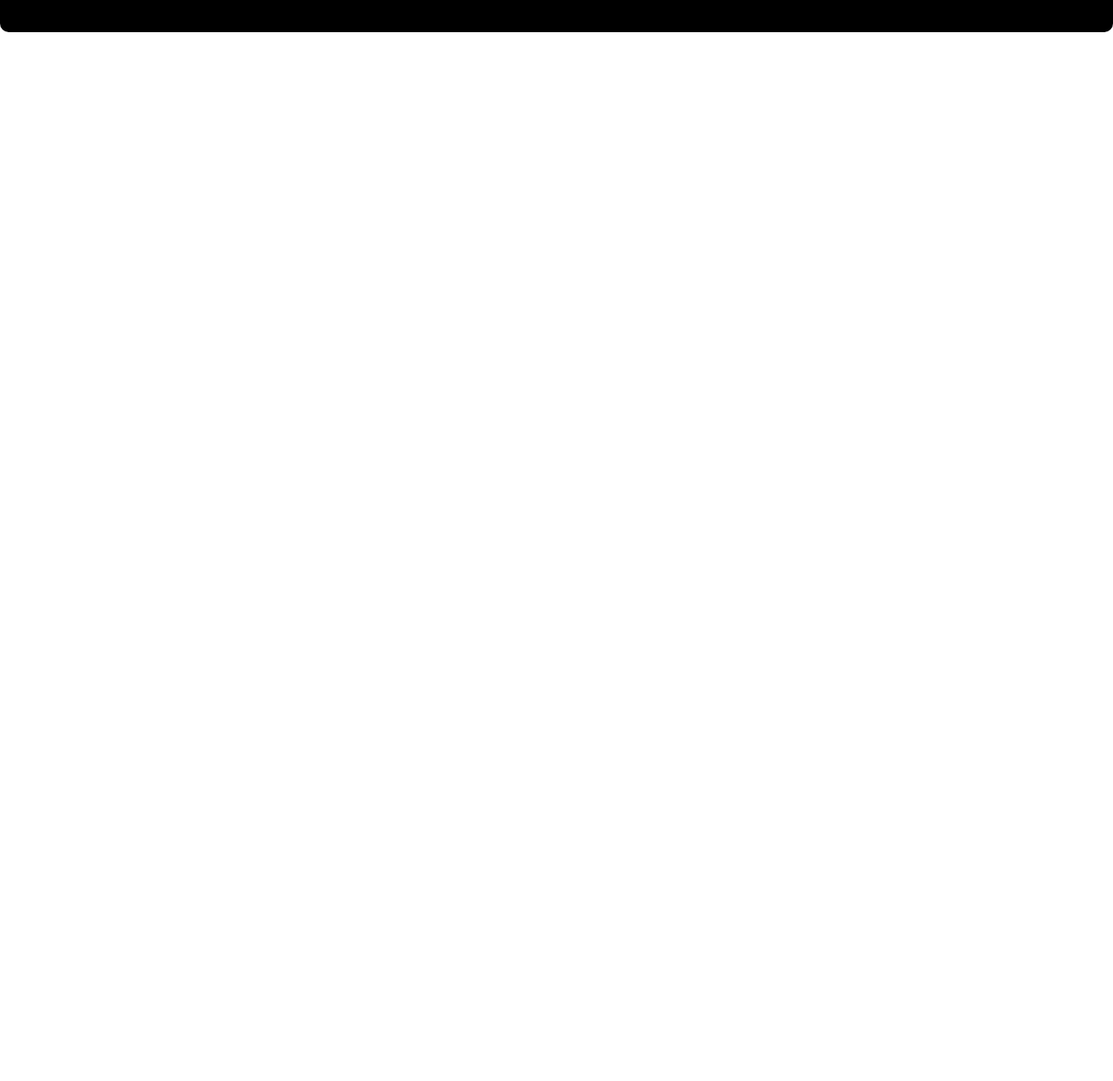
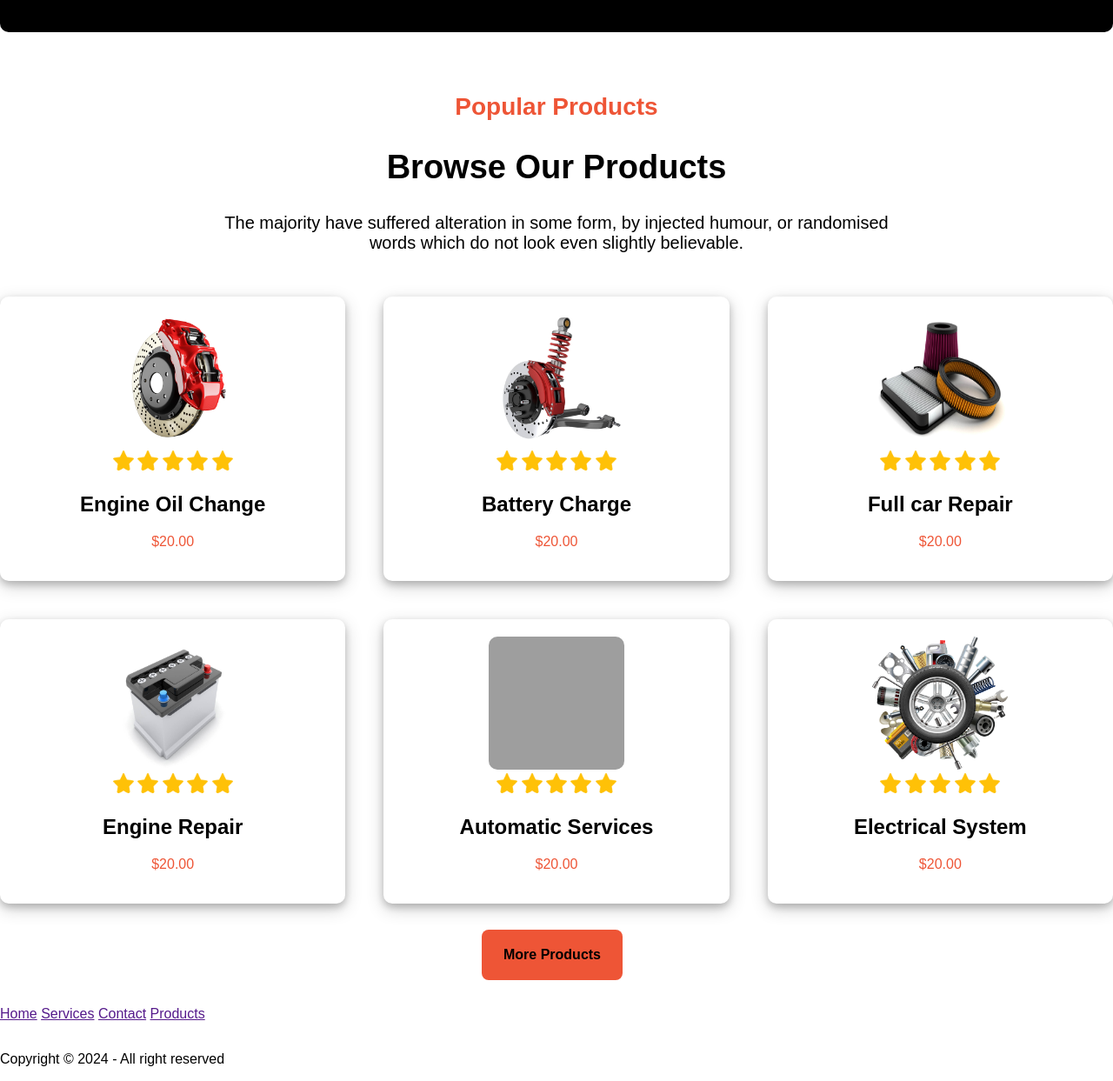
Before and after one commit to whorobin/car-doctor-html-css-js, a plain HTML site: page index.html in a window 1280 px wide. Shown: the part 1878-3121 px from the top of the page at 87% size. Before the commit the page ends 1945 px from the top, so only its background shows below. Drawn offline with Linux system fonts and the light colour scheme; grey boxes are pictures that could not be loaded.

Commit message:
added product section with 6 card and star

```diff
--- a/css/style.css
+++ b/css/style.css
@@ -215,6 +215,27 @@ nav li a {
     border-radius: 10px;
 }
 
+
+/* product section  */
+.product-card {
+    display: grid;
+    grid-template-columns: repeat(3, 1fr);
+    gap: 44px;
+    margin-top: 50px;
+}
+
+.product-card img {
+    width: 156px;
+    height: 153px;
+    border-radius: 10px;
+}
+
+.star-icon img {
+    width: 24px;
+    height: 24px;
+}
+
+
 /* responsive media queries  */
 @media screen and (max-width: 576px) {
     .banner-container {
@@ -239,27 +260,44 @@ nav li a {
         padding: 10x;
     }
 
-
+    /* .service section  */
     .service-card {
         grid-template-columns: 1fr;
         padding: 20px;
     }
 
+    /* content  section  */
     .contact-container {
         grid-template-columns: 1fr;
         padding: 20px;
     }
+
+    /* product section  */
+    .product-card {
+        grid-template-columns: 1fr;
+        padding: 20px;
+    }
+
 }
 
 
 @media screen and (min-width:576px) and (max-width:960px) {
+
+    /* .service section  */
     .service-card {
         grid-template-columns: repeat(2, 1fr);
         padding: 20px;
     }
 
+    /* content  section  */
     .contact-container {
         grid-template-columns: 1fr;
         padding: 20px;
     }
+
+    /* product section  */
+    .product-card {
+        grid-template-columns: repeat(2, 1fr);
+        padding: 20px;
+    }
 }
--- a/index.html
+++ b/index.html
@@ -122,10 +122,113 @@
                 </div>
             </div>
         </section>
+        <!-- Products section  -->
+        <section class="service-container">
+            <div>
+                <h3 class="section-title">Popular Products</h3>
+                <h2 class="section-description">Browse Our Products</h2>
+                <p class="section-content">The majority have suffered alteration in some form, by injected humour, or
+                    randomised <br /> words
+                    which
+                    do not look even slightly believable. </p>
+            </div>
+            <div class="product-card">
+                <div class="card">
+                    <img src="images/products/1.png" alt="">
+                    <div class="star-icon">
+                        <img src="images/icons/star.png" alt="">
+                        <img src="images/icons/star.png" alt="">
+                        <img src="images/icons/star.png" alt="">
+                        <img src="images/icons/star.png" alt="">
+                        <img src="images/icons/star.png" alt="">
+                    </div>
+                    <h2>Engine Oil Change</h2>
+                    <p class="price">$20.00</p>
+                </div>
+                <div class="card">
+                    <img src="images/products/2.png" alt="">
+                    <div class="star-icon">
+                        <img src="images/icons/star.png" alt="">
+                        <img src="images/icons/star.png" alt="">
+                        <img src="images/icons/star.png" alt="">
+                        <img src="images/icons/star.png" alt="">
+                        <img src="images/icons/star.png" alt="">
+                    </div>
+                    <h2>Battery Charge</h2>
+                    <p class="price">$20.00</p>
+                </div>
+                <div class="card">
+                    <img src="images/products/3.png" alt="">
+                    <div class="star-icon">
+                        <img src="images/icons/star.png" alt="">
+                        <img src="images/icons/star.png" alt="">
+                        <img src="images/icons/star.png" alt="">
+                        <img src="images/icons/star.png" alt="">
+                        <img src="images/icons/star.png" alt="">
+                    </div>
+                    <h2>Full car Repair</h2>
+                    <p class="price">$20.00</p>
+                </div>
+                <div class="card">
+                    <img src="images/products/4.png" alt="">
+                    <div class="star-icon">
+                        <img src="images/icons/star.png" alt="">
+                        <img src="images/icons/star.png" alt="">
+                        <img src="images/icons/star.png" alt="">
+                        <img src="images/icons/star.png" alt="">
+                        <img src="images/icons/star.png" alt="">
+                    </div>
+                    <h2>Engine Repair</h2>
+                    <p class="price">$20.00</p>
+                </div>
+                <div class="card">
+                    <img src="images/products/5.png" alt="">
+                    <div class="star-icon">
+                        <img src="images/icons/star.png" alt="">
+                        <img src="images/icons/star.png" alt="">
+                        <img src="images/icons/star.png" alt="">
+                        <img src="images/icons/star.png" alt="">
+                        <img src="images/icons/star.png" alt="">
+                    </div>
+                    <h2>Automatic Services</h2>
+                    <p class="price">$20.00</p>
+                </div>
+                <div class="card">
+                    <img src="images/products/6.png" alt="">
+                    <div class="star-icon">
+                        <img src="images/icons/star.png" alt="">
+                        <img src="images/icons/star.png" alt="">
+                        <img src="images/icons/star.png" alt="">
+                        <img src="images/icons/star.png" alt="">
+                        <img src="images/icons/star.png" alt="">
+                    </div>
+                    <h2>Electrical System</h2>
+                    <p class="price">$20.00</p>
+                </div>
+            </div>
+            <div class="service-button">
+                <button class="nav-button ">More Products</button>
+            </div>
+        </section>
     </main>
 
     <!-- footer part  -->
-    <footer></footer>
+    <footer class="footer-container">
+        <div>
+            <div>
+                <a href="">Home</a>
+                <a href="">Services</a>
+                <a href="">Contact</a>
+                <a href="">Products</a>
+            </div>
+            <div>
+                <img src="" alt="">
+                <img src="" alt="">
+                <img src="" alt="">
+            </div>
+            <p>Copyright © 2024 - All right reserved</p>
+        </div>
+    </footer>
 
 </body>
 
```
Also changed, not shown: images/icons/star.png (added).
